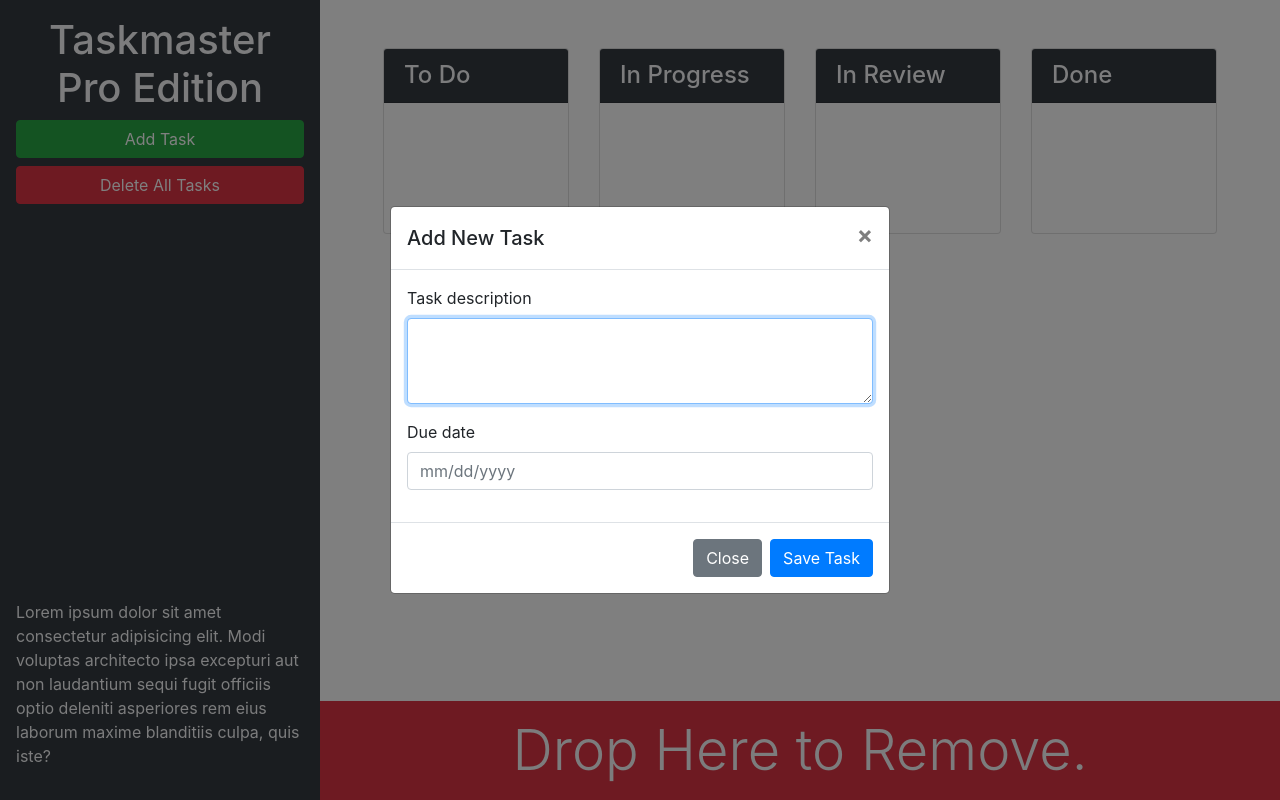
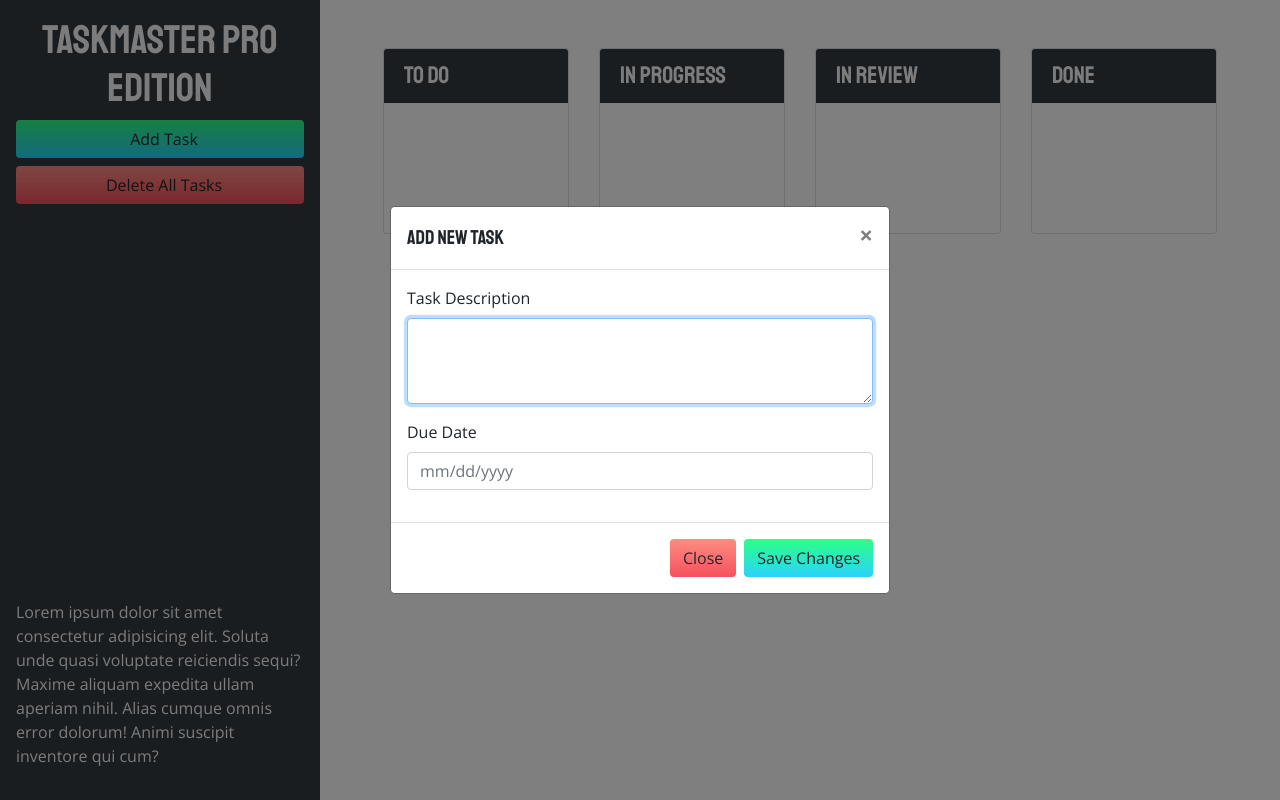
Before and after one commit to hlnicks/taskmaster-pro, a plain HTML site: page index.html in a window 1280 px wide. Both pictures are taken after a click on the button "Add Task". Drawn offline with nearby package versions, Linux system fonts and the light colour scheme; a web font is replaced by a local one.

Commit message:
customized and improved user experience

```diff
--- a/assets/css/style.css
+++ b/assets/css/style.css
@@ -1,3 +1,59 @@
+body {
+  font-family: "Open Sans", sans-serif;
+}
+
+h1, h2, h3, h4, h5, h6 {
+  font-family: "Staatliches", sans-serif;
+}
+
+
 ul.list-group {
   min-height: 130px;
 }
+
+.dropover {
+  background-color: rgba(0,0,0,0.3);
+}
+
+.dropover-active {
+  background-color: rgba(0,0,0,0.9);
+}
+
+.bottom-trash{
+  opacity: 0;
+  color: #f1f1f1;
+  font-size: 2.3rem;
+  font-family: "Staatliches", sans-serif;
+  transform: translateY(150px);
+  transition: all, .5s, ease-in-out;
+  background-color: rgba(234,0,39,0.7);
+}
+
+.bottom-trash-drag {
+  transform: translateY(0);
+  opacity: 1;
+}
+
+.bottom-trash-active {
+  background-color: rgba(234,0,39,1);
+}
+
+.btn-add, .btn-save {
+  background-color: #FA8BFF;
+  background-image: linear-gradient(45deg, #FA8BFF 0%, #2BD2FF 52%, #2BFF88 90%);
+  transition: all .5s ease-out;
+  background-size: 1px 100px;
+  background-position: 0 -10px;
+}
+
+.btn-close, .btn-delete {
+  background-color: #EA0028;
+  background-image: linear-gradient(180deg, #FF9A8B 0%, #EA0028 100%);
+  transition: all .5s ease-out;
+  background-size: 1px 100px;
+  background-position: 0 -10px;
+}
+
+.btn-add:hover, .btn-save:hover, .btn-close:hover, .btn-delete:hover {
+  background-position: 1px -50px;
+}
--- a/assets/js/script.js
+++ b/assets/js/script.js
@@ -33,7 +33,6 @@ var loadTasks = function() {
   // loop over object properties
   $.each(tasks, function(list, arr) {
     console.log(list, arr);
-
     // loop over sub-array
     arr.forEach(function(task) {
       createTask(task.text, task.date, list);
@@ -58,8 +57,7 @@ var auditTask = function(taskEl) {
   // apply new class if task is near/overdue
   if (moment().isAfter(time)) {
     $(taskEl).addClass("list-group-item-danger");
-  }
-  else if (Math.abs(moment().diff(time, "days")) <= 2) {
+  } else if (Math.abs(moment().diff(time, "days")) <= 2) {
     $(taskEl).addClass("list-group-item-warning");
   }
 };
@@ -74,16 +72,18 @@ $(".card .list-group").sortable({
   tolerance: "pointer",
   helper: "clone",
   activate: function(event, ui) {
-    console.log(ui);
+    $(this).addClass("dropover");
+    $(".bottom-trash").addClass("bottom-trash-drag");
   },
   deactivate: function(event, ui) {
-    console.log(ui);
+    $(this).removeClass("dropover");
+    $(".bottom-trash").removeClass("bottom-trash-drag");
   },
   over: function(event) {
-    console.log(event);
+    $(event.target).addClass("dropover-active");
   },
   out: function(event) {
-    console.log(event);
+    $(event.target).removeClass("dropover-active");
   },
   update: function() {
 
@@ -91,7 +91,7 @@ $(".card .list-group").sortable({
     var tempArr = [];
 
     // loop over current set of children in sortable list
-    $(this).children().each(function(){
+    $(this).children().each(function() {
         // save values in temp array
         tempArr.push({
           text: $(this)
@@ -112,9 +112,9 @@ $(".card .list-group").sortable({
     tasks[arrName] = tempArr;
     saveTasks();
   },
-  stop: function(event) {
-    $(this).removeClass("dropover");
-  }
+  // stop: function(event) {
+  //   $(this).removeClass("dropover");
+  // }
 });
 
 
@@ -123,15 +123,23 @@ $("#trash").droppable({
   accept: ".card .list-group-item",
   tolerance: "touch",
   drop: function(event, ui) {
-    // remove dragged element from DOM
     ui.draggable.remove();
+    $(".bottom-trash").removeClass("bottom-trash-active");
+
   },
   over: function(event, ui) {
-    console.log(ui);
+    $(".bottom-trash").addClass("bottom-trash-active");
   },
   out: function(event, ui) {
-    console.log(ui);
+    $(".bottom-trash").removeClass("bottom-trash-active");
   }
+});
+
+// convert text field into jquery date picker
+$("#modalDueDate").datepicker({
+
+  //forces user to select future date
+  minDate: 1
 });
 
 
@@ -148,7 +156,7 @@ $("#task-form-modal").on("shown.bs.modal", function() {
 });
 
 // save button in modal was clicked
-$("#task-form-modal .btn-primary").click(function() {
+$("#task-form-modal .btn-save").click(function() {
   // get form values
   var taskText = $("#modalTaskDescription").val();
   var taskDate = $("#modalDueDate").val();
@@ -232,7 +240,7 @@ $(".list-group").on("click", "span", function() {
 $(".list-group").on("change", "input[type='text']", function() {
 
   // get current text
-  var date = $(this).val()
+  var date = $(this).val();
 
   // get parent's <ul> id attribute
   var status = $(this).closest(".list-group").attr("id").replace("list-", "");
@@ -252,11 +260,7 @@ $(".list-group").on("change", "input[type='text']", function() {
 
   // pass tasks <li> element into auditTask() to check new due date
   auditTask($(taskSpan).closest(".list-group-item"));
-
 });
-
-
-
 
 // remove all tasks
 $("#remove-tasks").on("click", function() {
@@ -268,10 +272,12 @@ $("#remove-tasks").on("click", function() {
   saveTasks();
 });
 
-$("#modalDueDate").datepicker({
-  minDate: 1
-});
-
-
 // load tasks for the first time
 loadTasks();
+
+// audit due dates every 30 mins
+setInterval(function() {
+  $(".card .list-group-item").each(function() {
+    auditTask($(this));
+  });
+}, 1800000);
--- a/index.html
+++ b/index.html
@@ -7,85 +7,88 @@
   <meta http-equiv="X-UA-Compatible" content="ie=edge">
   <link rel="stylesheet" href="https://cdnjs.cloudflare.com/ajax/libs/twitter-bootstrap/4.3.1/css/bootstrap.min.css">
   <link rel="stylesheet" href="https://cdnjs.cloudflare.com/ajax/libs/jqueryui/1.12.1/themes/base/jquery-ui.css">
+  <link href="https://fonts.googleapis.com/css2?family=Open+Sans:wght@400;700&family=Staatliches&display=swap" rel="stylesheet">
+  <link rel="stylesheet" href="https://cdnjs.cloudflare.com/ajax/libs/open-iconic/1.1.1/font/css/open-iconic-bootstrap.min.css" />
   <link rel="stylesheet" href="./assets/css/style.css" />
   <title>Taskmaster Pro</title>
 </head>
 
 <body>
-
   <div class="row min-vh-100 no-gutters">
     <header class="col-12 col-lg-3 bg-dark text-light sticky-top d-flex flex-column p-4 p-lg-3">
-      <h1 class="text-center">Taskmaster Pro Edition</h1>
-      <button id="create-task" class="btn btn-block btn-success" data-toggle="modal" data-target="#task-form-modal">Add
-        Task</button>
-      <button id="remove-tasks" class="btn btn-block btn-danger">Delete All Tasks</button>
-      <p class="mt-auto d-none d-lg-block" >Lorem ipsum dolor sit amet consectetur adipisicing elit. Modi voluptas architecto ipsa
-        excepturi aut non
-        laudantium sequi fugit officiis optio deleniti asperiores rem eius laborum maxime blanditiis culpa, quis iste?
+        <h1 class="text-center">
+          <span class="oi oi-task d-inline d-lg-none"></span>
+          Taskmaster Pro Edition
+        </h1>
+          <button id="create-task" class="btn btn-block btn-add" data-toggle="modal" data-target="#task-form-modal"><span class="oi oi-plus mr-2"></span>Add Task</button>
+          <button id="remove-tasks" class="btn btn-block btn-delete mb-2 mb-md-4"><span class="oi oi-trash mr-2"> </span>Delete All Tasks</button>
+
+      <span class="oi oi-task display-1 text-center mb-2 d-none d-lg-block mt-auto"></span>
+      <p class="d-none d-lg-block">
+        Lorem ipsum dolor sit amet consectetur adipisicing elit. Soluta unde quasi voluptate reiciendis sequi? Maxime aliquam expedita ullam aperiam nihil. Alias cumque omnis error dolorum! Animi suscipit inventore qui cum?
       </p>
     </header>
-
-
-    <main class="col-12 col-lg-9 d-flex flex-column">
+    <main class="col-12 col-lg-9 d-flex flex-column ">
       <div class="m-5 row justify-content-around">
 
-        <!-- to-do start -->
+          <!-- to do  -->
           <div class="col-12 col-md-6 col-xl-3 mb-3">
             <div class="card">
-              <h4 class="card-header bg-dark text-light">To Do</h4>
+              <h4 class="card-header bg-dark text-light d-flex align-items-center">
+                To Do
+              </h4>
               <ul id="list-toDo" class="list-group list-group-flush">
               </ul>
             </div>
           </div>
-          <!-- end -->
+          <!-- in progress -->
 
-          <!-- in progress start -->
           <div class="col-12 col-md-6 col-xl-3 mb-3">
             <div class="card">
-            <h4 class="card-header bg-dark text-light">In Progress</h2>
+              <h4 class="card-header bg-dark text-light d-flex align-items-center">
+                In Progress
+              </h4>
               <ul id="list-inProgress" class="list-group list-group-flush">
               </ul>
             </div>
           </div>
-          <!-- end -->
 
-          <!-- in review start -->
+          <!-- in review -->
           <div class="col-12 col-md-6 col-xl-3 mb-3">
             <div class="card">
-              <h4 class="card-header bg-dark text-light">In Review</h4>
-              <ul list="list-inReview" class="list-group list-group-flush">
+              <h4 class="card-header bg-dark text-light d-flex align-items-center">
+                In Review
+              </h4>
+              <ul id="list-inReview" class="list-group list-group-flush">
               </ul>
             </div>
           </div>
 
-          <!-- done start -->
+          <!-- done  -->
           <div class="col-12 col-md-6 col-xl-3 mb-3">
             <div class="card">
-              <h4 class="card-header bg-dark text-light">Done</h4>
+              <h4 class="card-header bg-dark text-light d-flex align-items-center">
+                Done
+              </h4>
               <ul id="list-done" class="list-group list-group-flush">
               </ul>
             </div>
           </div>
-        <!-- end -->
       </div>
-
-      <!-- trash -->
-      <div id="trash" class="mt-auto">
-        <div class="w-100 bg-danger p-3 text-center text-light display-4">
-          Drop Here to Remove.
+      <div class="mt-auto overflow-hidden" id="trash">
+        <div class="w-100 p-3 text-center bottom-trash">
+          <span class="oi oi-trash"> </span> Drop Here to Remove
         </div>
       </div>
-
     </main>
   </div>
 
-  <!-- modal -->
-  <div class="modal fade" id="task-form-modal" tabindex="-1" role="dialog" aria-labelledby="task-form-modal"
-    aria-hidden="true">
+  <!-- Modal -->
+  <div class="modal fade" id="task-form-modal" tabindex="-1" role="dialog" aria-labelledby="task-form-modal" aria-hidden="true">
     <div class="modal-dialog modal-dialog-centered" role="document">
       <div class="modal-content">
         <div class="modal-header">
-          <h5 class="modal-title" id="task-form-modal">Add New Task</h5>
+          <h5 class="modal-title" id="myModalTitle">Add New Task</h5>
           <button type="button" class="close" data-dismiss="modal" aria-label="Close">
             <span aria-hidden="true">&times;</span>
           </button>
@@ -93,18 +96,18 @@
         <div class="modal-body">
           <form>
             <div class="form-group">
-              <label for="modalTaskDescription">Task description</label>
-              <textarea id="modalTaskDescription" rows="3" class="form-control"></textarea>
+              <label for="modalTaskDescription">Task Description</label>
+              <textarea class="form-control" id="modalTaskDescription" rows="3"></textarea>
             </div>
             <div class="form-group">
-              <label for="modalDueDate">Due date</label>
-              <input type="text" class="form-control" id="modalDueDate" placeholder="mm/dd/yyyy" autocomplete="off" />
+              <label for="modalDueDate">Due Date</label>
+              <input type="text" class="form-control" placeholder="mm/dd/yyyy" id="modalDueDate" autocomplete="off">
             </div>
           </form>
         </div>
         <div class="modal-footer">
-          <button type="button" class="btn btn-secondary" data-dismiss="modal">Close</button>
-          <button type="button" class="btn btn-primary">Save Task</button>
+          <button type="button" class="btn btn-close" data-dismiss="modal">Close</button>
+          <button type="button" class="btn btn-save">Save Changes</button>
         </div>
       </div>
     </div>
@@ -115,8 +118,7 @@
   <script src="https://cdn.jsdelivr.net/npm/jquery-ui-touch-punch@0.2.3/jquery.ui.touch-punch.min.js"></script>
   <script src="https://cdnjs.cloudflare.com/ajax/libs/popper.js/1.15.0/umd/popper.min.js"></script>
   <script src="https://cdnjs.cloudflare.com/ajax/libs/twitter-bootstrap/4.3.1/js/bootstrap.min.js"></script>
-  <script src="https://cdnjs.cloudflare.com/ajax/libs/moment.js/2.29.4/moment.min.js"></script>
-  <!-- may need to change to 2.24.0? -->
+  <script src="https://cdnjs.cloudflare.com/ajax/libs/moment.js/2.24.0/moment.min.js"></script>
   <script src="./assets/js/script.js"></script>
 </body>
 
```
